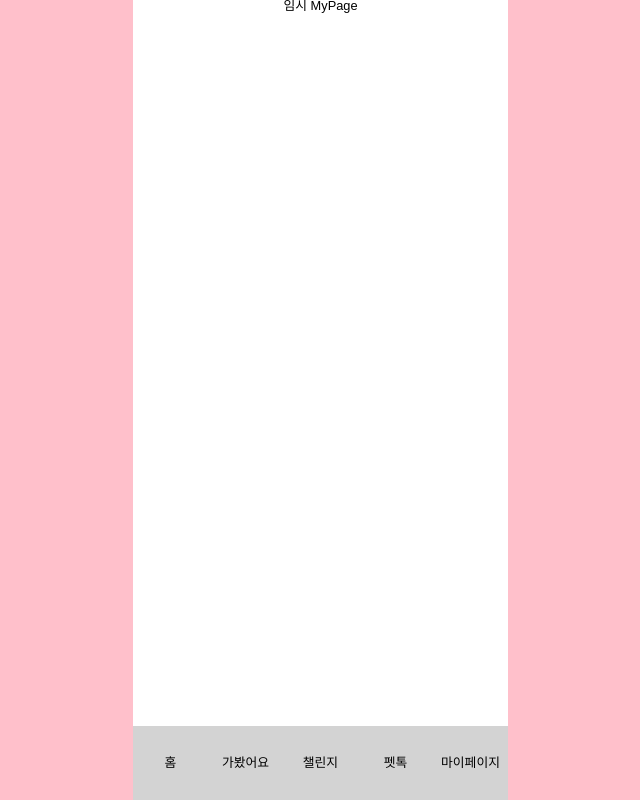
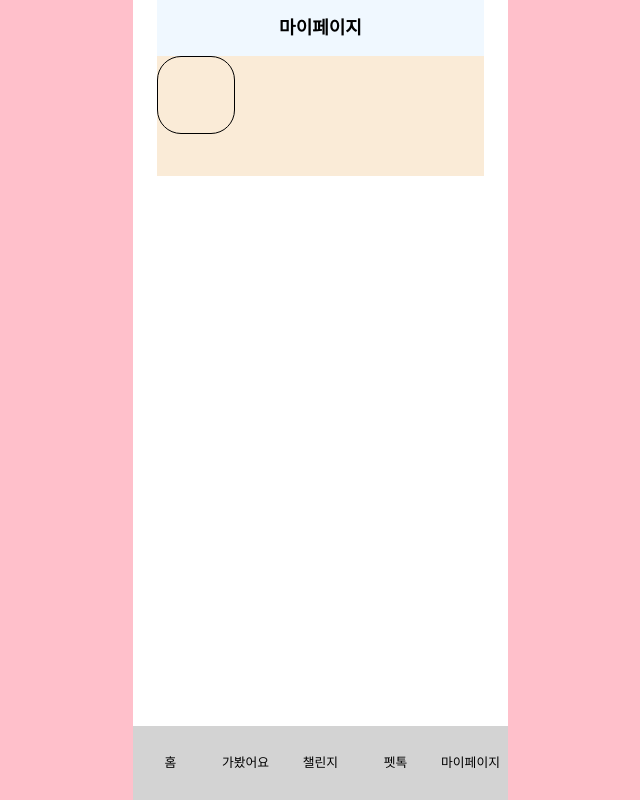
Before and after one commit to azure0929/Petnuri, a React (Vite) app: page /mypage in a window 1280 px wide. Shown: the whole page, without its empty margins (472-1112 px from the left). Built offline with nearby package versions, Linux system fonts and the light colour scheme.

Commit message:
style : mypage publishing 진행중

```diff
--- a/src/pages/MyPage.tsx
+++ /dev/null
@@ -1,12 +0,0 @@
-import MainTab from "../components/MainTab";
-import Background from "../components/Background";
-
-const MyPage = () => {
-  return (
-    <>
-      <Background>임시 MyPage</Background>
-      <MainTab />
-    </>
-  );
-};
-export default MyPage;
--- /dev/null
+++ b/src/pages/mypage/MyPage.tsx
@@ -0,0 +1,20 @@
+import MainTab from '../../components/MainTab';
+import Background from '../../components/Background';
+import styles from '@/styles/mypage.module.scss';
+
+const MyPage = () => {
+  return (
+    <>
+      <Background>
+        <div className={styles.head}>
+          <p>마이페이지</p>
+        </div>
+        <div className={styles.info}>
+          <div className={styles.photo}></div>
+        </div>
+      </Background>
+      <MainTab />
+    </>
+  );
+};
+export default MyPage;
--- /dev/null
+++ b/src/styles/mypage.module.scss
@@ -0,0 +1,25 @@
+@import '@/styles/globalstyle.scss';
+
+.head {
+  background-color: aliceblue;
+  width: 100%;
+  height: 56px;
+  display: flex;
+  justify-content: center;
+  align-items: center;
+  p {
+    font-size: 18px;
+    font-weight: bold;
+  }
+}
+.info {
+  width: 100%;
+  height: 120px;
+  background-color: antiquewhite;
+  .photo {
+    width: 78px;
+    height: 78px;
+    border: 1px solid black;
+    border-radius: 24px;
+  }
+}
```
Also changed, not shown: src/App.tsx (+33 -15 lines).
